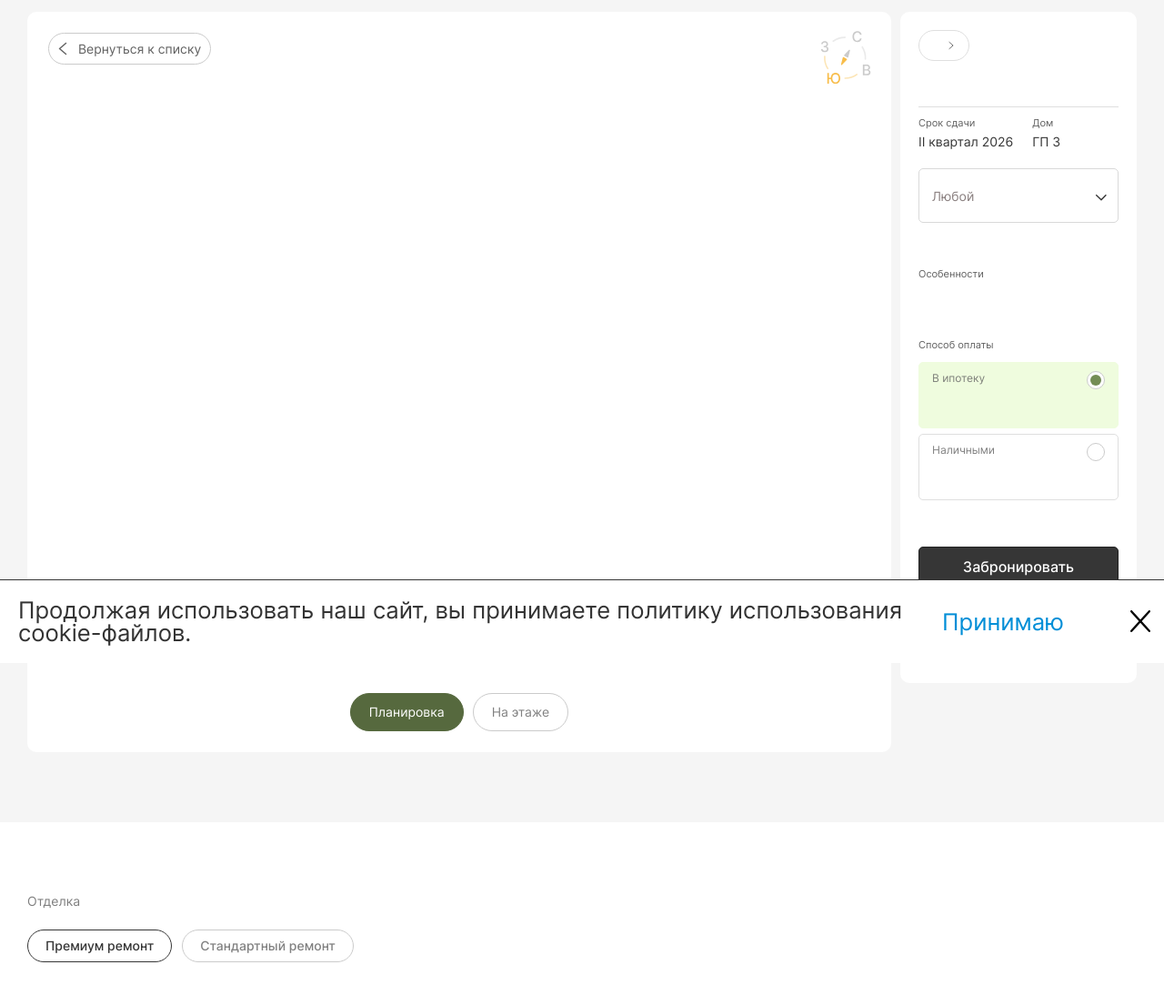
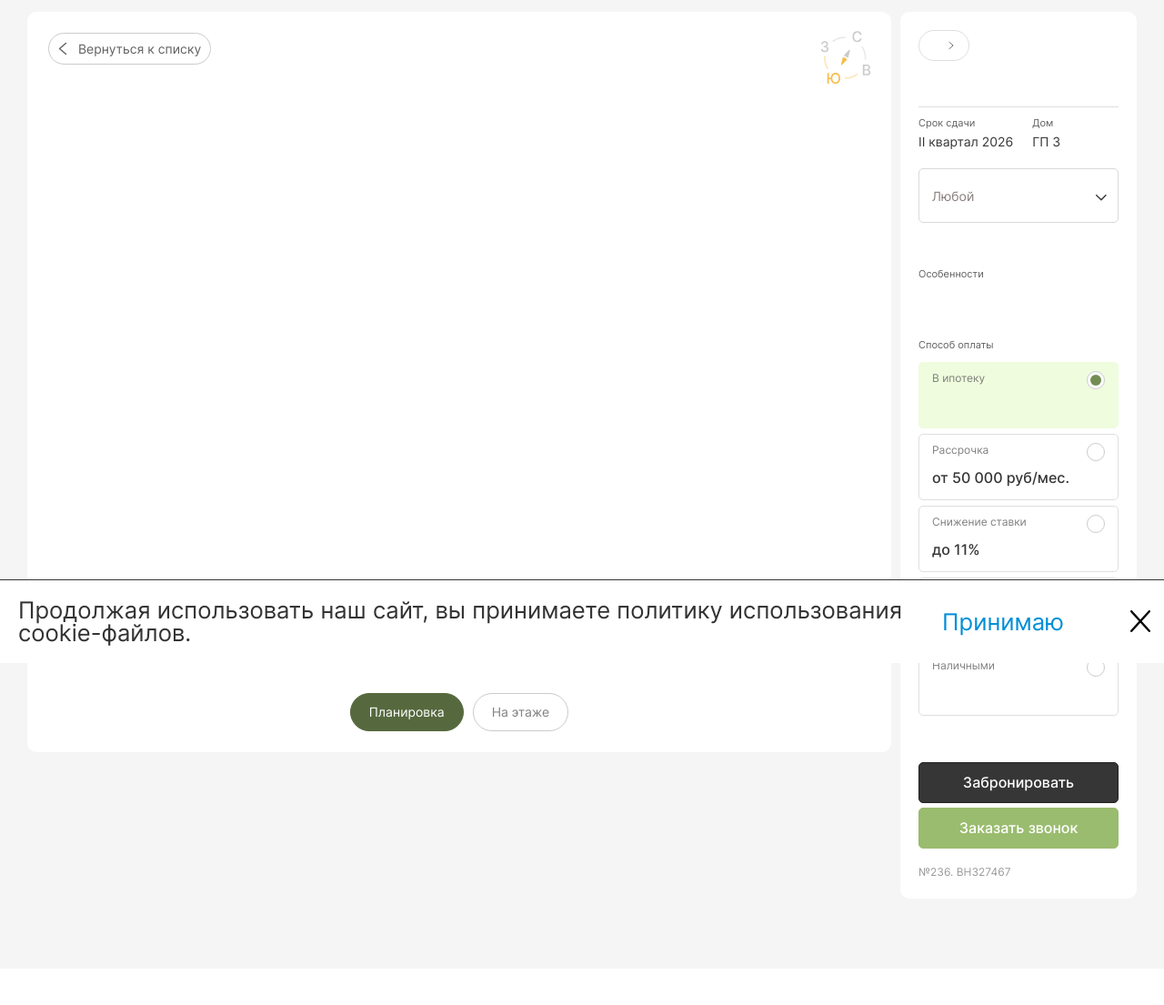
Before and after one commit to ALEXX4891/siberia-php, a PHP site: page /pages/apartments-item/?id=115 in a window 1280 px wide. Shown: the part 71-1176 px from the top of the page at 91% size. Run offline with PHP 8.4, Linux system fonts and the light colour scheme; data comes from the database, SQL or seed files in the repository; data that the repository does not hold is empty.

Commit message:
добавит выбор способов покупки.

```diff
--- a/pages/apartments-item/index.php
+++ b/pages/apartments-item/index.php
@@ -139,6 +139,42 @@ include $_SERVER["DOCUMENT_ROOT"] . '/includes/head.php';
                     В ипотеку
                   </span>
                   <p class="checkbox__desc">
+                  </p>
+                </label>
+              </li>
+              <li class="checkbox">
+                <label class="checkbox__label">
+                  <input class="checkbox__input" type="radio" name="payment">
+                  <span class="checkbox__mark"></span>
+                  <span class="checkbox__tite">
+                    Рассрочка
+                  </span>
+                  <p class="checkbox__desc">
+                    от 50 000 руб/мес.
+                  </p>
+                </label>
+              </li>
+              <li class="checkbox">
+                <label class="checkbox__label">
+                  <input class="checkbox__input" type="radio" name="payment">
+                  <span class="checkbox__mark"></span>
+                  <span class="checkbox__tite">
+                    Снижение ставки
+                  </span>
+                  <p class="checkbox__desc">
+                    до 11%
+                  </p>
+                </label>
+              </li>
+              <li class="checkbox">
+                <label class="checkbox__label">
+                  <input class="checkbox__input" type="radio" name="payment">
+                  <span class="checkbox__mark"></span>
+                  <span class="checkbox__tite">
+                    Ипотека без ПВ
+                  </span>
+                  <p class="checkbox__desc">
+                    от 6%
                   </p>
                 </label>
               </li>
```
